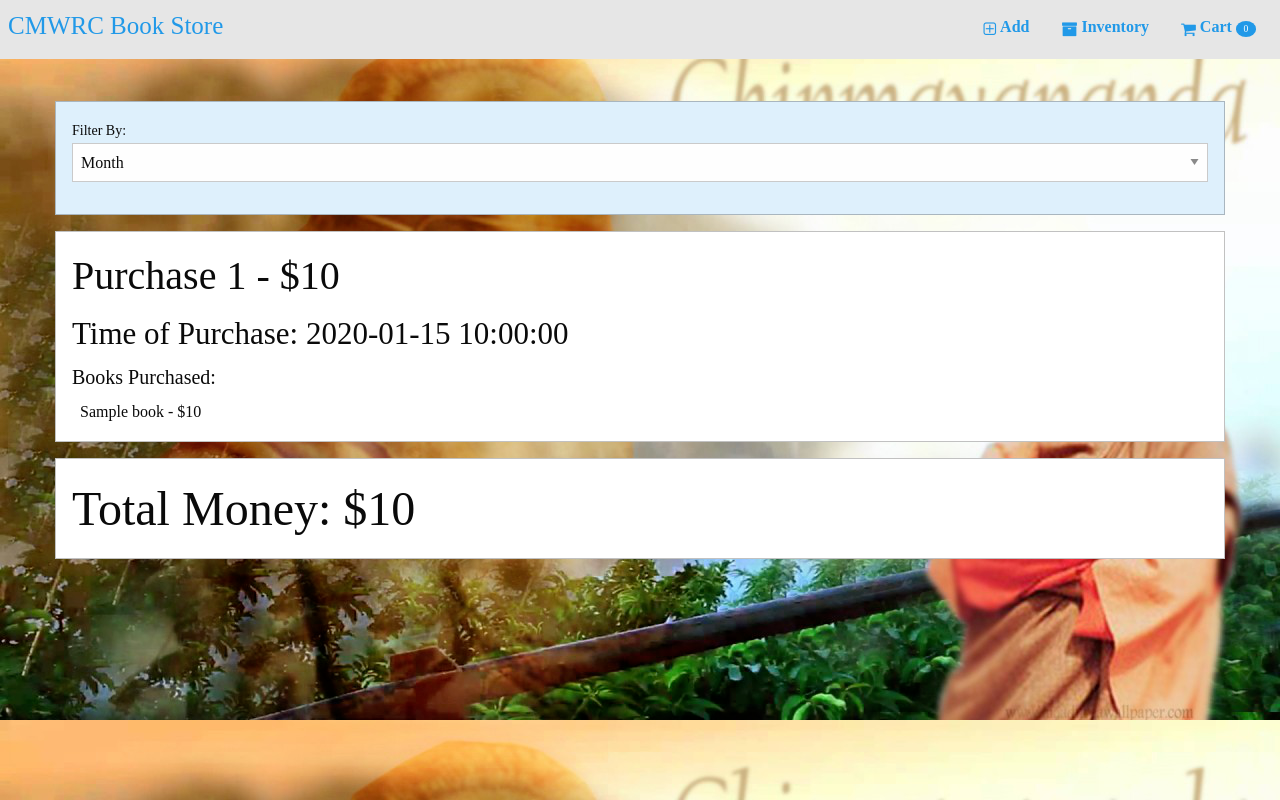
After one commit to ovkulkarni/book-management, a Flask app: template modules/inventory/templates/inventory/purchases.html in a window 1280 px wide. The commit adds this page. Run offline with Flask 2, Linux system fonts and the light colour scheme; the template is opened without the code that fills it: most values are stand-ins (such as "Sample title", 1, 10 or a date in 2020); parts of the project's set-up code (start-up, migrations or seed data) failed here and were passed over; some libraries are stand-ins or nearby versions; some web fonts are replaced.

Commit message:
save purchases

```diff
--- a/manage.py
+++ b/manage.py
@@ -2,7 +2,7 @@ from app import create_app
 from flask_script import Manager
 import database as db
 
-from modules.cart.models import Book
+from modules.cart.models import Book, Purchase
 
 manager = Manager(create_app)
 manager.add_option('-e', '--environment', dest='environment', required=True)
@@ -14,7 +14,7 @@ def shell_ctx():
 @manager.command
 def create_db():
     """Create tables in the database"""
-    tables = [Book]
+    tables = [Book, Purchase, Purchase.books.get_through_model()]
     for table in tables:
         if table.table_exists():
             print("Table already exists for {}".format(table))
--- a/modules/cart/templates/cart/cart.html
+++ b/modules/cart/templates/cart/cart.html
@@ -51,7 +51,7 @@
 		{{ form.csrf_token() }}
 		<div class="large-8 columns">
 			<div class="primary callout">
-				{{ render_field(form.isbn, placeholder="13 Digit ISBN Number", id="isbn_add_field", maxlength="13") }}
+				{{ render_field(form.isbn, placeholder="13 Digit ISBN Number", id="isbn_add_field", maxlength="13", autofocus=True) }}
 			</div>
 		</div>
 		</form>
--- a/modules/inventory/templates/inventory/add.html
+++ b/modules/inventory/templates/inventory/add.html
@@ -11,7 +11,7 @@
 		</div>
 		<form method="POST">
 			{{ form.csrf_token() }}
-			{{ render_field(form.isbn, placeholder="ISBN Number") }}
+			{{ render_field(form.isbn, placeholder="ISBN Number", autofocus=True, maxlength="13") }}
 			{{ render_field(form.price, placeholder="Price") }}
 			<button type="submit" class="button">Add to Inventory</button>
 		</form>
--- /dev/null
+++ b/modules/inventory/templates/inventory/purchases.html
@@ -0,0 +1,48 @@
+{% extends "base.html" %}
+{% block content %}
+<div class="row"><p><br /></p></div>
+<div class="row">
+	<div class="columns">
+		<div class="callout primary">
+			<form id="timeForm">
+				<label>Filter By:
+				<select name="time" id="timeSelect">
+					<option value="week" {% if request.args.get("time", "month") == "week" %}selected disabled {% endif %}>Week</option>
+					<option value="month" {% if request.args.get("time", "month") == "month" %}selected disabled {% endif %}>Month</option>
+					<option value="year" {% if request.args.get("time", "month") == "year" %}selected disabled {% endif %}>Year</option>
+				</select>
+		</div>
+	</div>
+</div>
+{% for purchase in purchases %}
+<div class="row">
+	<div class="columns">
+		<div class="callout">
+			<h2>Purchase {{ purchase.id }} - ${{ purchase.total }}</h2>
+			<h3>Time of Purchase: {{ purchase.time }}</h3>
+			<h5>Books Purchased:</h5>
+			{% for book in purchase.books %}
+			<p>&nbsp;&nbsp;{{ book.title }} - ${{ book.price }}</p>
+			{% endfor %}
+		</div>
+	</div>
+</div>
+{% endfor %}
+<div class="row">
+	<div class="columns">
+		<div class="callout">
+			<h1>Total Money: ${{ total }}</h1>
+		</div>
+	</div>
+</div>
+{% endblock %}
+{% block scripts %}
+<script type="text/javascript">
+	$(document).ready(function() {
+		$form = $("#timeForm");
+		$("#timeSelect").change(function(){
+			$form.submit()
+		});
+	});
+</script>
+{% endblock %}
--- a/requirements.txt
+++ b/requirements.txt
@@ -4,3 +4,4 @@ Flask_WTF==0.12
 peewee==2.8.1
 requests==2.10.0
 WTForms==2.1
+python_dateutil==2.5.3
--- a/templates/forms.html
+++ b/templates/forms.html
@@ -1,4 +1,4 @@
-{% macro render_field(field, placeholder=None, id=None, class=None, maxlength=None) %}
+{% macro render_field(field, placeholder=None, id=None, class=None, maxlength=None, autofocus=False) %}
 	{{ field.label }}
-	{{ field(placeholder=placeholder, id=id, class=class, maxlength=maxlength)}}
+	{{ field(placeholder=placeholder, id=id, class=class, maxlength=maxlength, autofocus=autofocus)}}
 {%- endmacro %}
```
Also changed, not shown: modules/cart/blueprint.py (+6 -2 lines), modules/cart/models.py (+12 -0 lines), modules/inventory/blueprint.py (+20 -1 lines).
